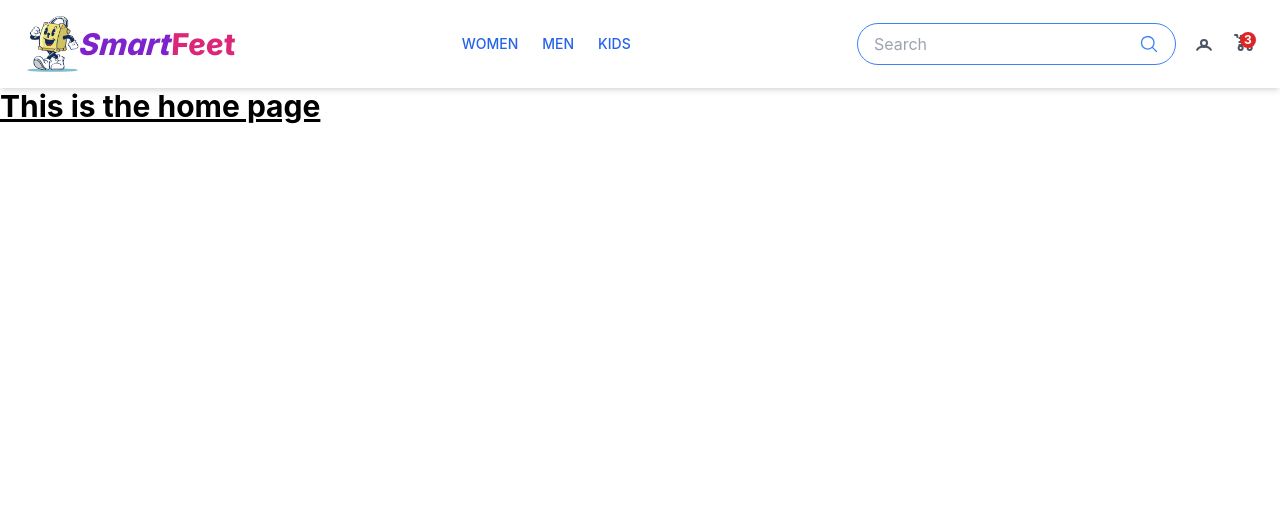
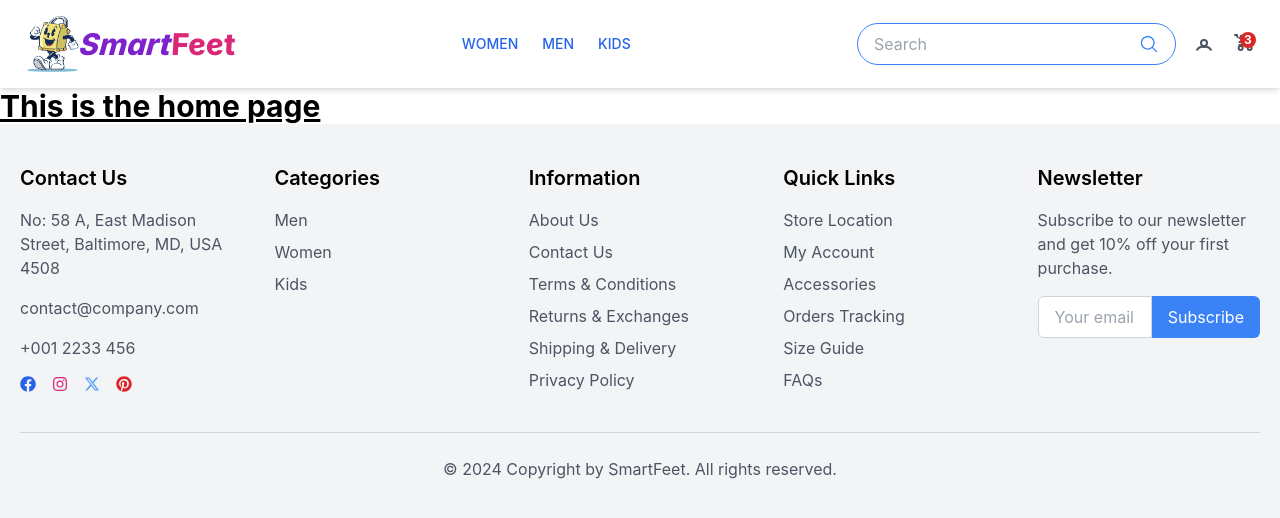
Before and after one commit to sanisaha/SmartFeet-Frontend-Client, a React (Create React App) app: page / in a window 1280 px wide. Shown: the top 518 px of the page. Built offline with nearby package versions, Linux system fonts and the light colour scheme.

Commit message:
create footer

```diff
--- a/package.json
+++ b/package.json
@@ -14,6 +14,7 @@
     "@types/react-dom": "^18.0.11",
     "react": "^18.2.0",
     "react-dom": "^18.2.0",
+    "react-icons": "^5.3.0",
     "react-redux": "^8.0.5",
     "react-router-dom": "^6.26.2",
     "react-scripts": "5.0.1",
--- a/src/layout/Main.tsx
+++ b/src/layout/Main.tsx
@@ -1,12 +1,14 @@
 import React from "react";
 import { Outlet } from "react-router-dom";
 import Header from "../shared/ui/Header";
+import Footer from "../shared/ui/Footer";
 
 const Main = () => {
   return (
     <div>
       <Header />
       <Outlet />
+      <Footer />
     </div>
   );
 };
--- /dev/null
+++ b/src/shared/ui/Footer.tsx
@@ -0,0 +1,100 @@
+import React from "react";
+import { FaFacebook, FaInstagram, FaPinterest } from "react-icons/fa";
+import { FaXTwitter } from "react-icons/fa6";
+
+const Footer = () => {
+  return (
+    <footer className="bg-gray-100 py-10 px-5">
+      <div className="container mx-auto grid grid-cols-1 sm:grid-cols-2 lg:grid-cols-5 gap-8">
+        {/* Company Information */}
+        <div className="space-y-4">
+          <h6 className="text-xl font-semibold">Contact Us</h6>
+          <p className="text-gray-600">
+            No: 58 A, East Madison Street, Baltimore, MD, USA 4508
+          </p>
+          <p className="text-gray-600">contact@company.com</p>
+          <p className="text-gray-600">+001 2233 456</p>
+
+          {/* Social Media Icons */}
+          <div className="flex space-x-4">
+            <a href="#" className="text-blue-600 hover:text-blue-800">
+              <FaFacebook />
+            </a>
+            <a href="#" className="text-pink-600 hover:text-pink-800">
+              <FaInstagram />
+            </a>
+            <a href="#" className="text-blue-400 hover:text-blue-600">
+              <FaXTwitter />
+            </a>
+            <a href="#" className="text-red-600 hover:text-red-800">
+              <FaPinterest />
+            </a>
+          </div>
+        </div>
+
+        {/* Categories Section */}
+        <div className="space-y-4">
+          <h6 className="text-xl font-semibold">Categories</h6>
+          <ul className="text-gray-600 space-y-2">
+            <li>Men</li>
+            <li>Women</li>
+            <li>Kids</li>
+          </ul>
+        </div>
+
+        {/* Information Section */}
+        <div className="space-y-4">
+          <h6 className="text-xl font-semibold">Information</h6>
+          <ul className="text-gray-600 space-y-2">
+            <li>About Us</li>
+            <li>Contact Us</li>
+            <li>Terms & Conditions</li>
+            <li>Returns & Exchanges</li>
+            <li>Shipping & Delivery</li>
+            <li>Privacy Policy</li>
+          </ul>
+        </div>
+
+        {/* Quick Links Section */}
+        <div className="space-y-4">
+          <h6 className="text-xl font-semibold">Quick Links</h6>
+          <ul className="text-gray-600 space-y-2">
+            <li>Store Location</li>
+            <li>My Account</li>
+            <li>Accessories</li>
+            <li>Orders Tracking</li>
+            <li>Size Guide</li>
+            <li>FAQs</li>
+          </ul>
+        </div>
+
+        {/* Newsletter Section */}
+        <div className="space-y-4">
+          <h6 className="text-xl font-semibold">Newsletter</h6>
+          <p className="text-gray-600">
+            Subscribe to our newsletter and get 10% off your first purchase.
+          </p>
+          <div className="flex">
+            <input
+              type="email"
+              placeholder="Your email address"
+              className="w-full px-4 py-2 border border-gray-300 rounded-l-md focus:outline-none focus:ring-2 focus:ring-blue-500"
+            />
+            <button className="bg-blue-500 text-white px-4 py-2 rounded-r-md hover:bg-blue-600">
+              Subscribe
+            </button>
+          </div>
+        </div>
+      </div>
+
+      {/* Footer Bottom */}
+      <div className="text-center mt-10 pt-6 border-t border-gray-300">
+        <p className="text-gray-600">
+          © 2024 Copyright by SmartFeet. All rights reserved.
+        </p>
+      </div>
+    </footer>
+  );
+};
+
+export default Footer;
```
